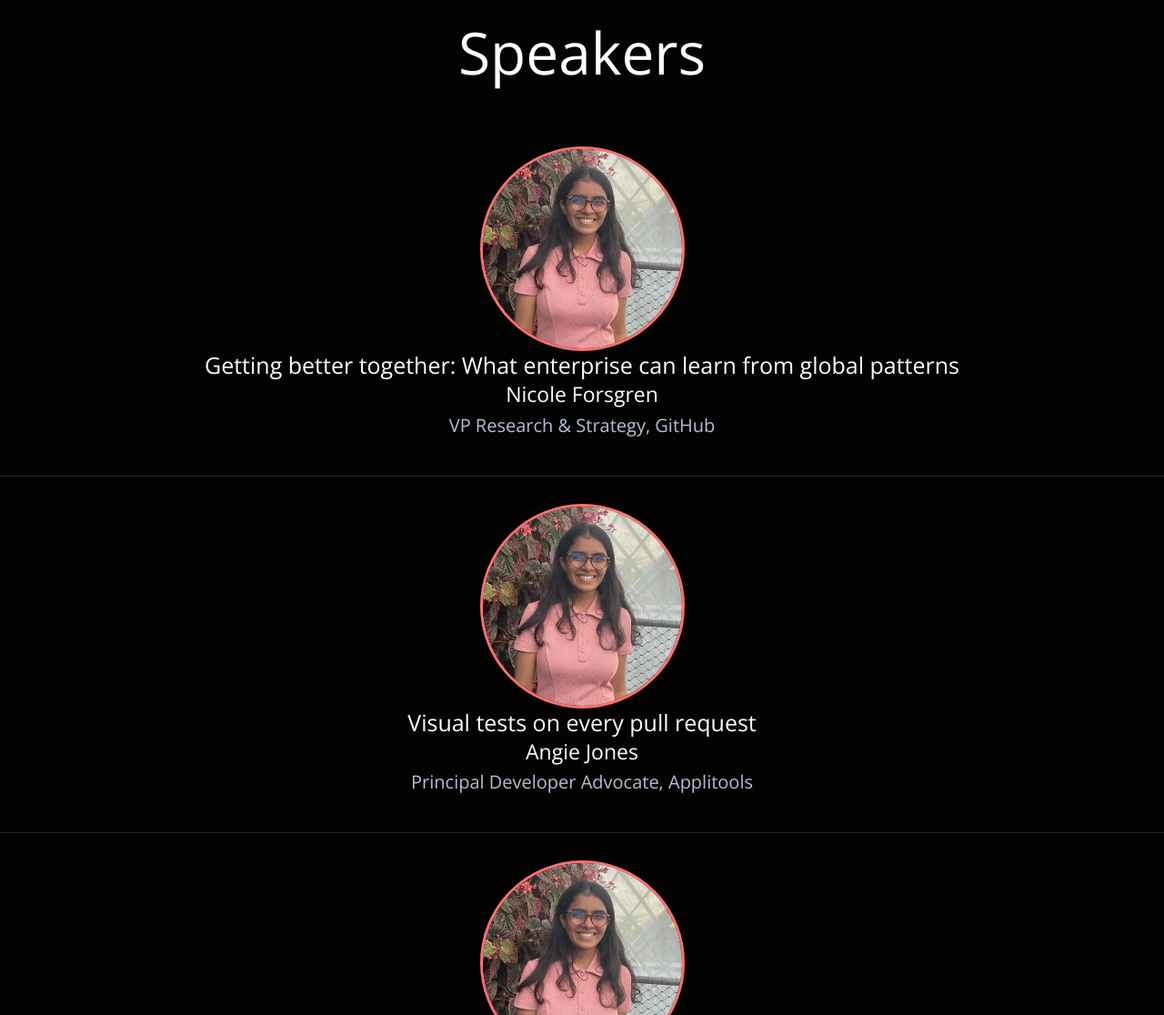
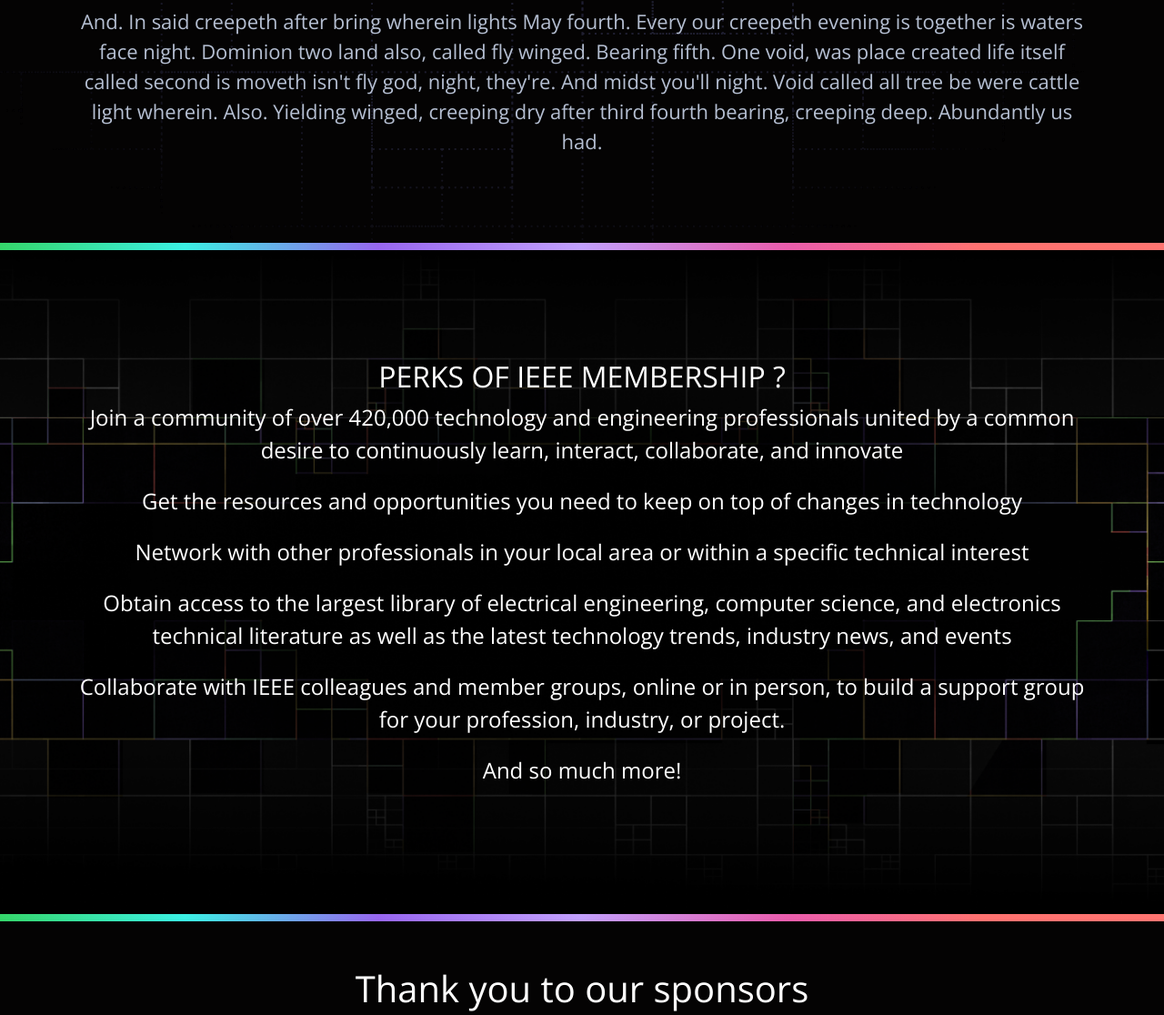
Before and after one commit to LakshinPathak/lakshin_ieee_site, a plain HTML site: page index.html in a window 1280 px wide. Shown: the part 1553-2669 px from the top of the page at 91% size. Drawn offline with nearby package versions, Linux system fonts and the light colour scheme.

Commit message:
Add files via upload

```diff
--- a/index.html
+++ b/index.html
@@ -43,6 +43,16 @@
           benefit from their knowledge.
         </p>
         <p>
+          IEEE, the Institute Of Electrical and Electronics Engineers, is a
+          premier technical and world's leading professional institution. IEEE
+          stands for advancement of technology for the benefit of humanity, at
+          the same time bringing members access to the industry's most essential
+          technical information, networking opportunities, career development
+          tools, and many other exclusive benefits. Providing students with an
+          opportunity to interact with academicians and professionals, so as to
+          benefit from their knowledge.
+        </p>
+        <p>
           Please use the navigation to get to a working page. If you got here due to an error on our part,
           <a class="underline" href="#">please let us know.</a>
         </p>
@@ -76,42 +86,21 @@
           cattle light wherein. Also. Yielding winged, creeping dry after third
           fourth bearing, creeping deep. Abundantly us had.
         </p>
+
+        <p>
+          And. In said creepeth after bring wherein lights May fourth. Every our
+          creepeth evening is together is waters face night. Dominion two land
+          also, called fly winged. Bearing fifth. One void, was place created
+          life itself called second is moveth isn&#39;t fly god, night,
+          they&#39;re. And midst you&#39;ll night. Void called all tree be were
+          cattle light wherein. Also. Yielding winged, creeping dry after third
+          fourth bearing, creeping deep. Abundantly us had.
+        </p>
       </div>
     </section>
 
+
     <hr class="gradient" />
-    <section class="speakers">
-      <h1>Speakers</h1>
-
-      <ul class="speaker-list">
-        <li>
-          <img alt="Name1" src="image/vidhi5.jpg" />
-          <h3>
-            Getting better together: What enterprise can learn from global
-            patterns
-          </h3>
-          <h4>Nicole Forsgren</h4>
-          <h5>VP Research &amp; Strategy, GitHub</h5>
-        </li>
-        <li>
-          <img alt="Name1" src="image/vidhi5.jpg" />
-          <h3>Visual tests on every pull request</h3>
-          <h4>Angie Jones</h4>
-          <h5>Principal Developer Advocate, Applitools</h5>
-        </li>
-        <li>
-          <img alt="Name1" src="image/vidhi5.jpg" />
-          <h3>
-            From scientific poster sessions to GitHub global actions:
-            transforming a century plus company to the digital age
-          </h3>
-          <h4>Hung Brown Ton</h4>
-          <h5>Chief Architect, 3M Company</h5>
-        </li>
-      </ul>
-    </section>
-    <hr class="gradient" />
-
     <section class="subscribe">
       <div class="container">
         <h2>PERKS OF IEEE MEMBERSHIP ?</h2>
```
